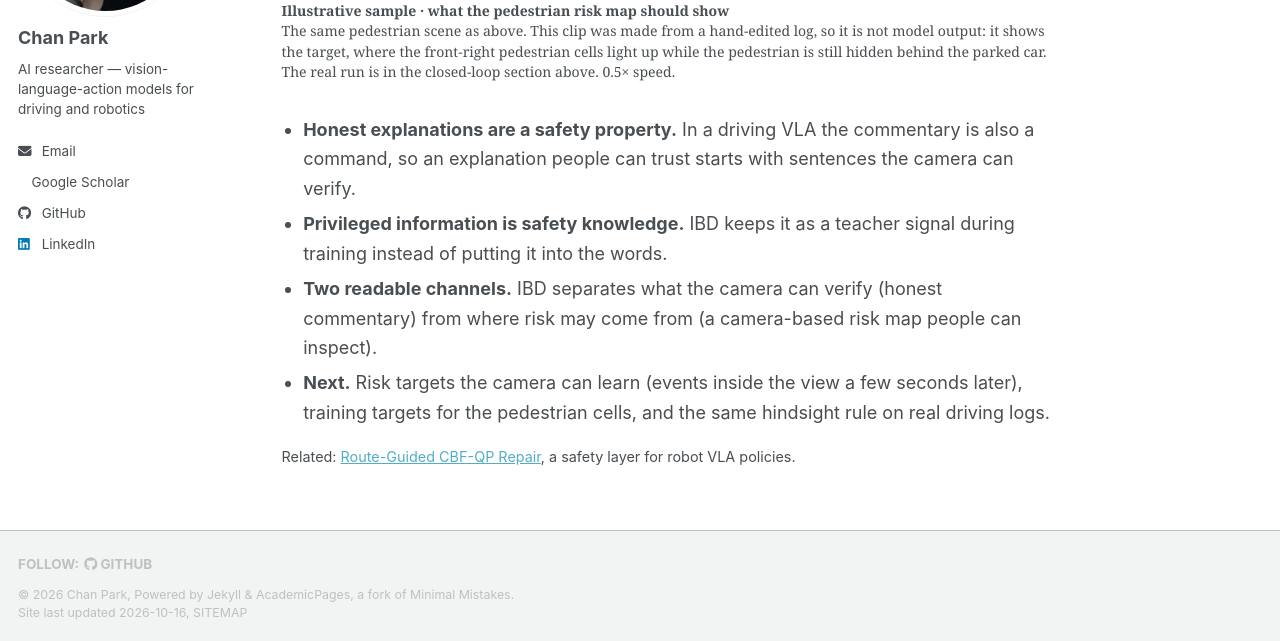
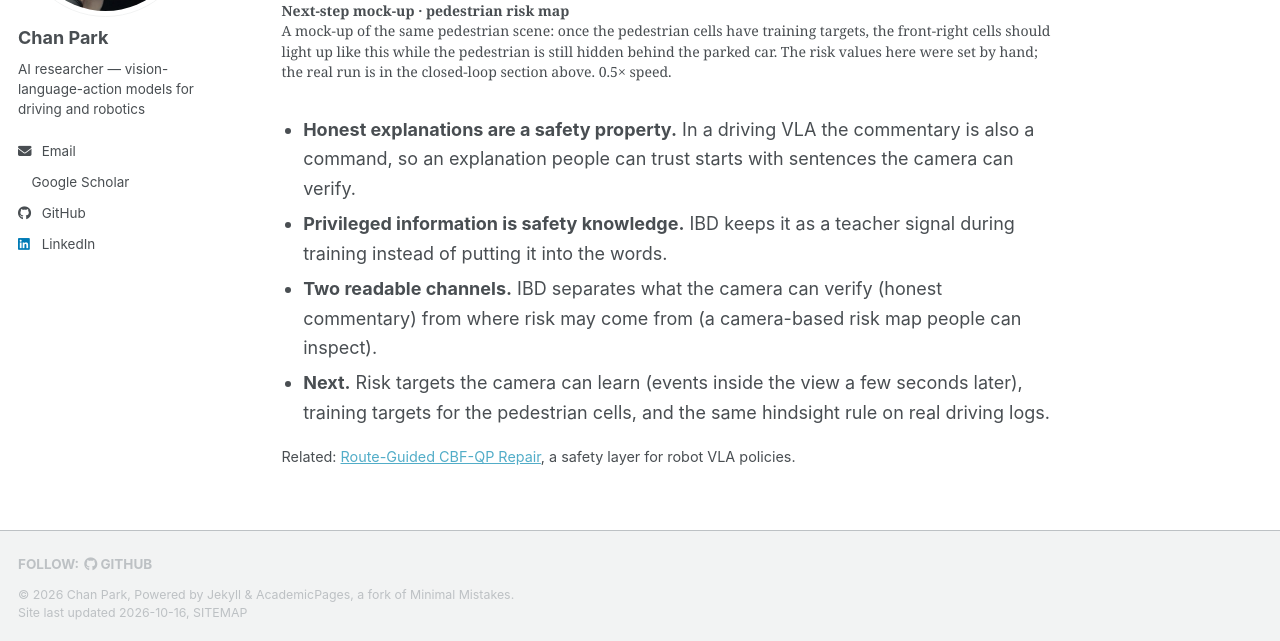
Before and after one commit to Ckck12/Ckck12.github.io, a Jekyll site: the page built from _portfolio/01-driving-vla.md, in a window 1280 px wide and 900 px high, scrolled down 4932 px, cut to the strip 259-900 px from the top of the window. Built offline with Jekyll 4.4.1, drawn with Linux system fonts in a browser that asks for light colours; a style sheet for code colours, icons or effects is not loaded.

Commit message:
IBD project: call the route-3248 sample clip a next-step mock-up
The caption now presents the clip as a mock-up of what the pedestrian
risk map should show once those cells have training targets, notes that
its risk values were set by hand, and points to the real run above.

Co-Authored-By: Claude Opus 5.5 <noreply@anthropic.com>

```diff
--- a/_includes/projects/driving-vla.html
+++ b/_includes/projects/driving-vla.html
@@ -5,8 +5,9 @@
   No experiment results on this page (user decision, 2026-10-15): motivation, problem, method, and videos with their meaning.
   Every video except one is real: dataset frames with verbatim labels, released-SimLingo open-loop text edits, and closed-loop runs
   in which the risk table was drawn by the agent itself while driving. The exception is driving_ibd_pedestrian_3248_sample.mp4
-  (user's file, uploaded unmodified on 2026-10-16): built from a hand-edited lang.jsonl, so it sits under "Significance" and its
-  caption must keep saying it is an illustrative sample, not model output.
+  (user's file, uploaded unmodified on 2026-10-16; same frames as V_ped3248_bev_INTENDED.mp4 without its "not model output" chip):
+  built from a hand-edited lang.jsonl, so it sits under "Significance" and its caption must keep calling it a mock-up whose
+  risk values were set by hand (user-approved wording, 2026-10-17).
 {% endcomment %}{% assign drv_doc = site.publications | where: "pub_id", "driving-vla" | first %}
 {% include tldr.html doc=drv_doc %}
 
@@ -126,7 +127,7 @@
 
 <figure class="pvid pvid--single">
 <video autoplay muted loop playsinline preload="metadata" poster="{{ site.baseurl }}/images/detail/driving/driving_ibd_pedestrian_3248_sample_poster.jpg"><source src="{{ site.baseurl }}/files/videos/driving_ibd_pedestrian_3248_sample.mp4" type="video/mp4"></video>
-<figcaption><span class="pvid__label lang-en">Illustrative sample · what the pedestrian risk map should show</span><span class="pvid__label lang-ko" lang="ko">예시 샘플 · 보행자 위험 지도가 보여 줘야 할 모습</span><span class="pvid__label lang-zh" lang="zh-Hans">示例样本 · 行人风险地图应呈现的样子</span><span class="lang-en">The same pedestrian scene as above. This clip was made from a hand-edited log, so it is not model output: it shows the target, where the front-right pedestrian cells light up while the pedestrian is still hidden behind the parked car. The real run is in the closed-loop section above. 0.5&times; speed.</span><span class="lang-ko" lang="ko">위와 같은 보행자 장면입니다. 이 영상은 손으로 수정한 로그로 만든 것이라 모델 출력이 아닙니다. 보행자가 아직 주차 차량 뒤에 숨어 있을 때 오른쪽 앞 보행자 칸이 켜지는, 목표 모습을 보여 줍니다. 실제 주행은 위의 폐루프 영상에 있습니다. 0.5배속.</span><span class="lang-zh" lang="zh-Hans">与上方相同的行人场景。该视频由手动修改的日志生成，因此不是模型输出：它展示的是目标效果，即行人仍被停放车辆遮挡时，右前方的行人格子亮起。真实行驶见上方闭环视频。0.5 倍速。</span></figcaption>
+<figcaption><span class="pvid__label lang-en">Next-step mock-up · pedestrian risk map</span><span class="pvid__label lang-ko" lang="ko">다음 단계 목업 · 보행자 위험 지도</span><span class="pvid__label lang-zh" lang="zh-Hans">下一步示意 · 行人风险地图</span><span class="lang-en">A mock-up of the same pedestrian scene: once the pedestrian cells have training targets, the front-right cells should light up like this while the pedestrian is still hidden behind the parked car. The risk values here were set by hand; the real run is in the closed-loop section above. 0.5&times; speed.</span><span class="lang-ko" lang="ko">같은 보행자 장면의 목업입니다. 보행자 칸에 학습 정답이 생기면, 보행자가 아직 주차 차량 뒤에 숨어 있을 때 오른쪽 앞 칸이 이렇게 켜져야 합니다. 여기의 위험값은 직접 넣은 값이며, 실제 주행은 위의 폐루프 영상에 있습니다. 0.5배속.</span><span class="lang-zh" lang="zh-Hans">同一行人场景的示意：行人格子有了训练目标后，行人仍被停放车辆遮挡时，右前方的格子应像这样亮起。此处的风险值为手动设定；真实行驶见上方闭环视频。0.5 倍速。</span></figcaption>
 </figure>
 
 <div class="lang-en">
```
